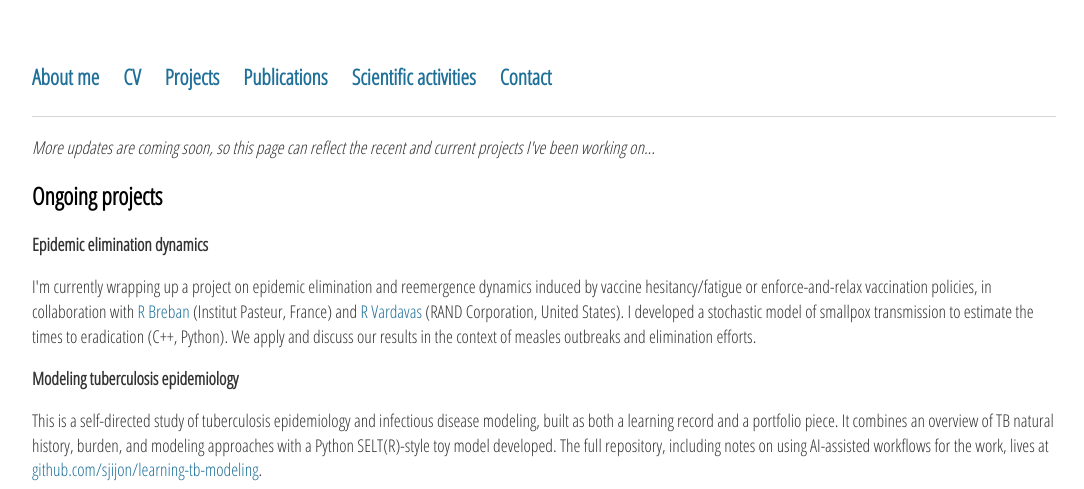
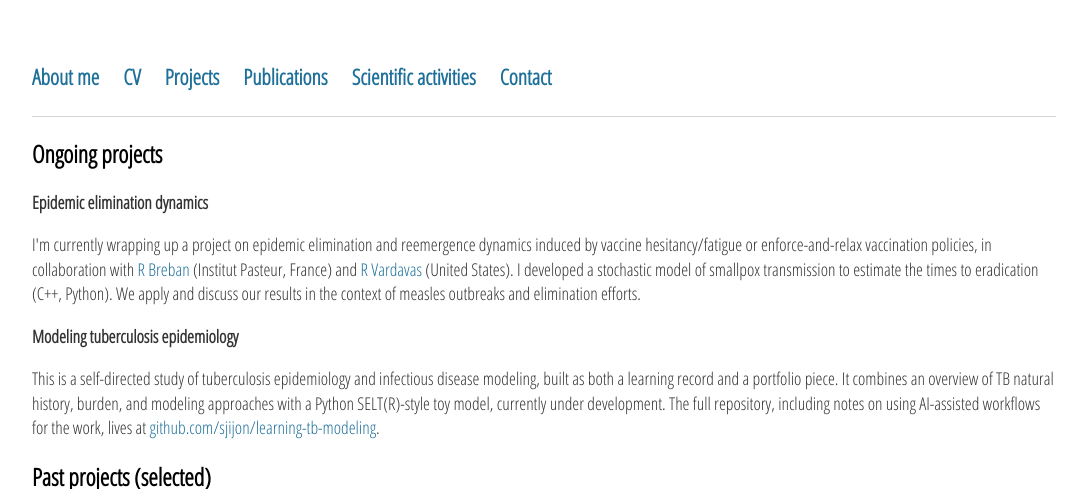
Before and after one commit to sjijon/sjijon.github.io, a Jekyll site: the page built from research.html, in a window 1280 px wide and 900 px high, cut to the strip 0-489 px from the top of the window. Shown: the whole strip, without its empty margins (96-1180 px from the left). Built offline with Jekyll 4.4.1, drawn with Linux system fonts in a browser that asks for light colours.

Commit message:
Fix typo and update RV's info.

```diff
--- a/research.html
+++ b/research.html
@@ -4,18 +4,18 @@ title: Research
 ---
 <div class="blurb">
 	<p style="border-bottom: 1px solid #d5d5d5;"></p>
-	<p><em>More updates are coming soon, so this page can reflect the recent and current projects I've been working on...</em></p>
+	<!-- <p><em>More updates are coming soon, so this page can reflect the recent and current projects I've been working on...</em></p> -->
 
 	<h2>Ongoing projects</h2>
 
 	<p><strong>Epidemic elimination dynamics</strong></p>
 	<p>
-		I'm currently wrapping up a project on epidemic elimination and reemergence dynamics induced by vaccine hesitancy/fatigue or enforce-and-relax vaccination policies, in collaboration with <a href="https://research.pasteur.fr/en/member/romulus-breban/">R Breban</a> (Institut Pasteur, France) and <a href="https://www.rand.org/about/people/v/vardavas_raffaele.html" target="_blank">R Vardavas</a> (RAND Corporation, United States). I developed a stochastic model of smallpox transmission to estimate the times to eradication (C++, Python). We apply and discuss our results in the context of measles outbreaks and elimination efforts.
+		I'm currently wrapping up a project on epidemic elimination and reemergence dynamics induced by vaccine hesitancy/fatigue or enforce-and-relax vaccination policies, in collaboration with <a href="https://research.pasteur.fr/en/member/romulus-breban/">R Breban</a> (Institut Pasteur, France) and <a href="https://causalpathsanalytics.com/people/" target="_blank">R Vardavas</a> (United States). I developed a stochastic model of smallpox transmission to estimate the times to eradication (C++, Python). We apply and discuss our results in the context of measles outbreaks and elimination efforts.
 	</p>
 
 	<p><strong> Modeling tuberculosis epidemiology</strong></p>
 	<p>
-		This is a self-directed study of tuberculosis epidemiology and infectious disease modeling, built as both a learning record and a portfolio piece. It combines an overview of TB natural history, burden, and modeling approaches with a Python SELT(R)-style toy model developed. The full repository, including notes on using AI-assisted workflows for the work, lives at <a href="https://github.com/sjijon/learning-tb-modeling" target="_blank">github.com/sjijon/learning-tb-modeling</a>.
+		This is a self-directed study of tuberculosis epidemiology and infectious disease modeling, built as both a learning record and a portfolio piece. It combines an overview of TB natural history, burden, and modeling approaches with a Python SELT(R)-style toy model, currently under development. The full repository, including notes on using AI-assisted workflows for the work, lives at <a href="https://github.com/sjijon/learning-tb-modeling" target="_blank">github.com/sjijon/learning-tb-modeling</a>.
 	</p>
 
 	<!--
```
